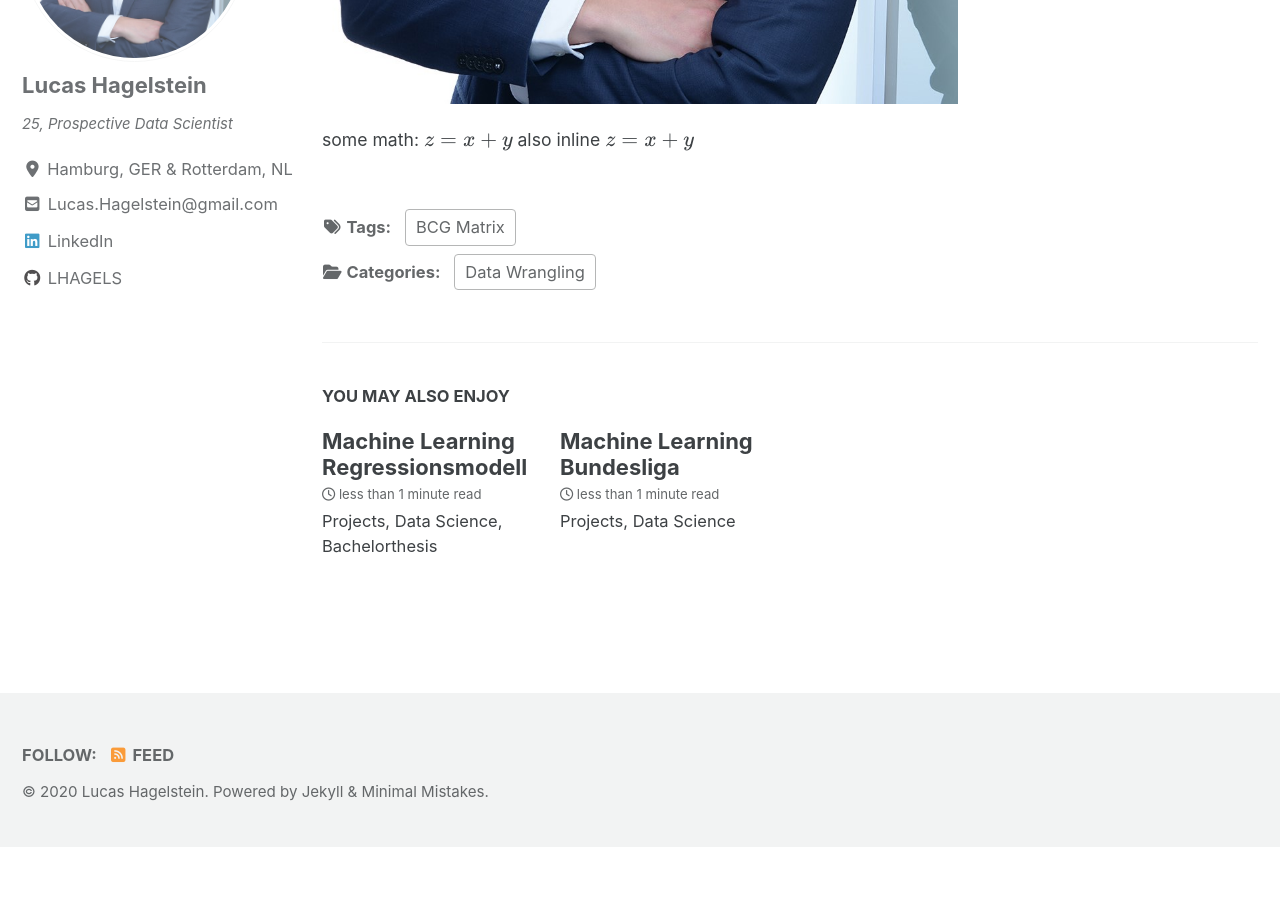
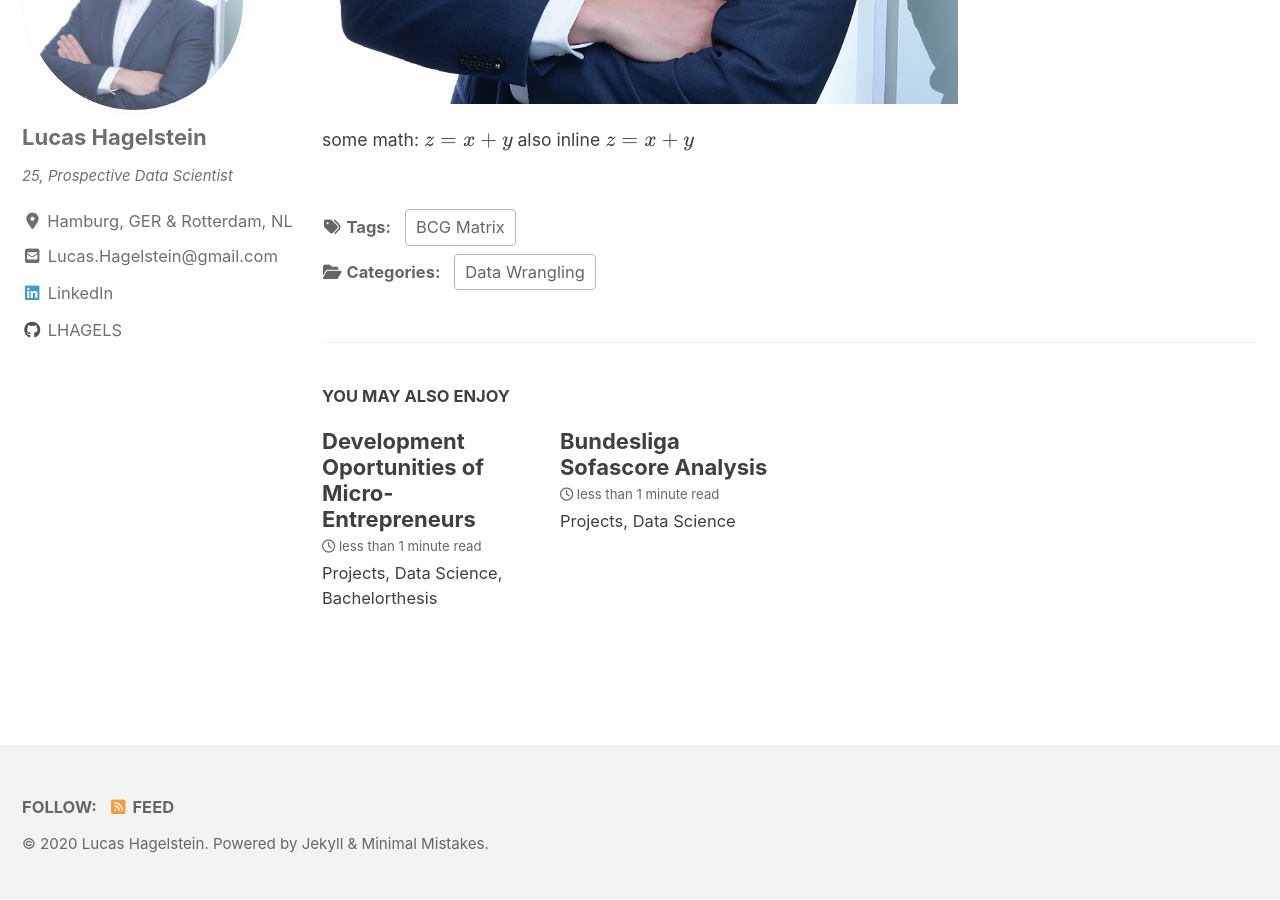
Before and after one commit to LHAGELS/LHAGELS.github.io, a Jekyll site: the page built from _posts/2020-05-17-Customer-Analytics.md, in a window 1280 px wide and 900 px high, scrolled down 2100 px. Built offline with Jekyll 4.4.1, drawn with Linux system fonts in a browser that asks for light colours; cached includes are drawn as plain includes; nearby versions of some CDN libraries; formulas are drawn with MathJax 3; before the commit the page ends 2948 px from its top, so only the background shows below that; some of the changed text lies outside the part shown.

Commit message:
new github

```diff
--- a/_posts/2020-05-15-Bundesliga.md
+++ b/_posts/2020-05-15-Bundesliga.md
@@ -1,5 +1,5 @@
 ---
-title: "Machine Learning Bundesliga"
+title: "Bundesliga Sofascore Analysis"
 date: 2020-05-15
 categories: [Machine Learning]
 tags: [Bundesliga, Sofascore]
--- a/_posts/2020-05-16-Microenterprises.md
+++ b/_posts/2020-05-16-Microenterprises.md
@@ -1,5 +1,5 @@
 ---
-title: "Machine Learning Regressionsmodell"
+title: "Development Oportunities of Micro-Entrepreneurs"
 date: 2020-05-16
 categories: [Machine Learning]
 tags: [Micro-Enterprises, Kenya]
```
Also changed, not shown: _posts/2020-05-17-Customer-Analytics.md (+1 -1 lines).
